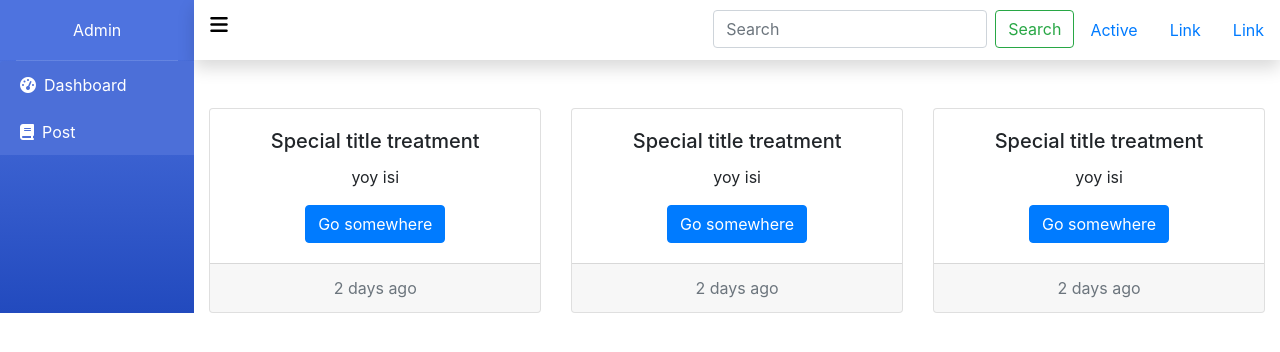
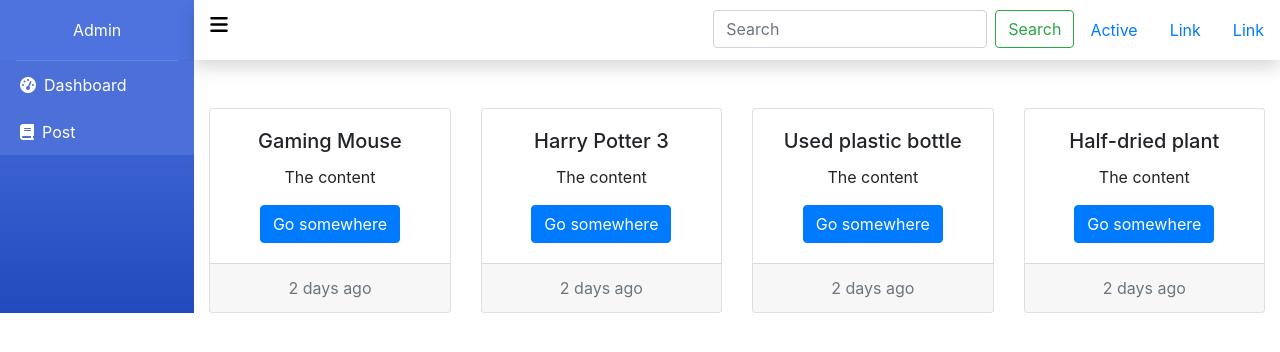
Before and after one commit to prstyocode/react-admin, a React (Create React App) app: page / in a window 1280 px wide. Shown: the top 352 px of the page. Built offline with nearby package versions, Linux system fonts and the light colour scheme.

Commit message:
working global state

```diff
--- a/src/App.js
+++ b/src/App.js
@@ -2,12 +2,15 @@ import React from "react";
 import "./App.css";
 import Sidebar from "./layouts/Sidebar";
 import Main from "./layouts/Main";
+import GlobalState from "./context/GlobalState";
 
 function App() {
   return (
     <div className="App">
-      <Sidebar />
-      <Main />
+      <GlobalState>
+        <Sidebar />
+        <Main />
+      </GlobalState>
     </div>
   );
 }
--- a/src/context/GlobalState.js
+++ b/src/context/GlobalState.js
@@ -1,31 +1,31 @@
-import React, { useState, useReducer } from "react";
+import React, { useReducer } from "react";
 
 import Context from "./root";
 import { reducer } from "./reducers";
 import { ADD_POST_TO_BOOKMARK, REMOVE_POST_FROM_BOOKMARK } from "./types";
 
 const GlobalState = props => {
-  const posts: [
+  const posts = [
     { id: "1", title: "Gaming Mouse", description: "The content" },
     { id: "2", title: "Harry Potter 3", description: "The content" },
     { id: "3", title: "Used plastic bottle", description: "The content" },
     { id: "4", title: "Half-dried plant", description: "The content" }
-  ],
+  ];
 
-  const [state, dispatch] = useReducer(reducer, { bookmarks: [] });
+  const [state, dispatch] = useReducer(reducer, { posts, bookmarks: [] });
 
   const addPostToBookmark = post => {
-    dispatch({ type: ADD_POST_TO_BOOKMARK, post: post });
+    dispatch({ type: ADD_POST_TO_BOOKMARK, post });
   };
 
   const removePostFromBookmark = postId => {
-    dispatch({ type: REMOVE_POST_FROM_BOOKMARK, postId: postId });
+    dispatch({ type: REMOVE_POST_FROM_BOOKMARK, postId });
   };
 
   return (
     <Context.Provider
       value={{
-        posts: posts,
+        posts: state.posts,
         bookmarks: state.bookmarks,
         addPostToBookmark: addPostToBookmark,
         removePostFromBookmark: removePostFromBookmark
@@ -35,3 +35,5 @@ const GlobalState = props => {
     </Context.Provider>
   );
 };
+
+export default GlobalState;
--- a/src/context/reducers.js
+++ b/src/context/reducers.js
@@ -6,7 +6,7 @@ import {
 } from "./types";
 
 const addPostToBookmark = (state, post) => {
-  console.log(state, post);
+  return {...state, bookmarks: [...state.bookmarks, post]}
 };
 const removePostFromBookmark = (state, postId) => {
   console.log(state);
--- a/src/layouts/Sidebar.js
+++ b/src/layouts/Sidebar.js
@@ -1,7 +1,12 @@
-import React from "react";
+import React, {useContext, useEffect} from "react";
 import { Accordion, Card } from "react-bootstrap";
+import Context from "../context/root"
 
-export default function Sidebar() {
+const Sidebar = props => {
+  const context = useContext(Context)
+  useEffect(() => {
+    console.log(context)
+  }, [])
   return (
     <aside style={sidebarStyle}>
       <header className="main-header aside">
@@ -55,3 +60,5 @@ let cardStyle = {
 };
 
 let accordionStyle = { borderBottom: "0px", textAlign: "left" };
+
+export default Sidebar;
--- a/src/layouts/dashboard/Card.js
+++ b/src/layouts/dashboard/Card.js
@@ -1,23 +1,27 @@
-import React, { useState } from "react";
+import React, { useContext, useEffect } from "react";
 import { Row, Col, Card, Button } from "react-bootstrap";
+import Context from "../../context/root";
 
 export default function DashboardCard() {
-  const [dashboardCount, setdashboardCount] = useState(3);
+  const context = useContext(Context)
+  useEffect(() => {
+    console.log(context)
+  }, [])
 
-  let col_ = [];
-  Array.apply(null, Array(dashboardCount)).forEach((v, i) => {
-    col_.push(
-      <Col key={i}>
+  return (
+    <Row>
+      {context.posts.map((post, i) => (
+        <Col key={i}>
         <Card className="text-center">
-          <Card.Body onClick={() => setdashboardCount(dashboardCount + 1)}>
-            <Card.Title>Special title treatment</Card.Title>
-            <Card.Text>yoy isi</Card.Text>
+          <Card.Body onClick={() => context.addPostToBookmark({ id: "5", title: "the adding", description: "The content added" })}>
+            <Card.Title>{ post.title }</Card.Title>
+            <Card.Text>{ post.description }</Card.Text>
             <Button variant="primary">Go somewhere</Button>
           </Card.Body>
           <Card.Footer className="text-muted">2 days ago</Card.Footer>
         </Card>
       </Col>
-    );
-  });
-  return <Row>{col_}</Row>;
+      ))}
+    </Row>
+  );
 }
```
